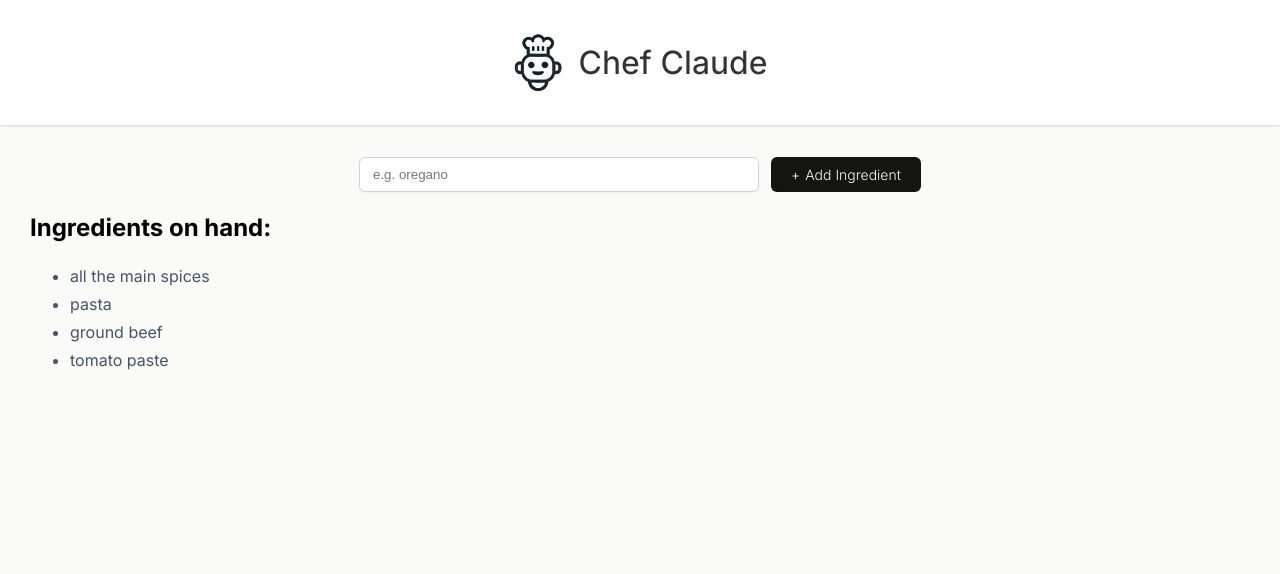
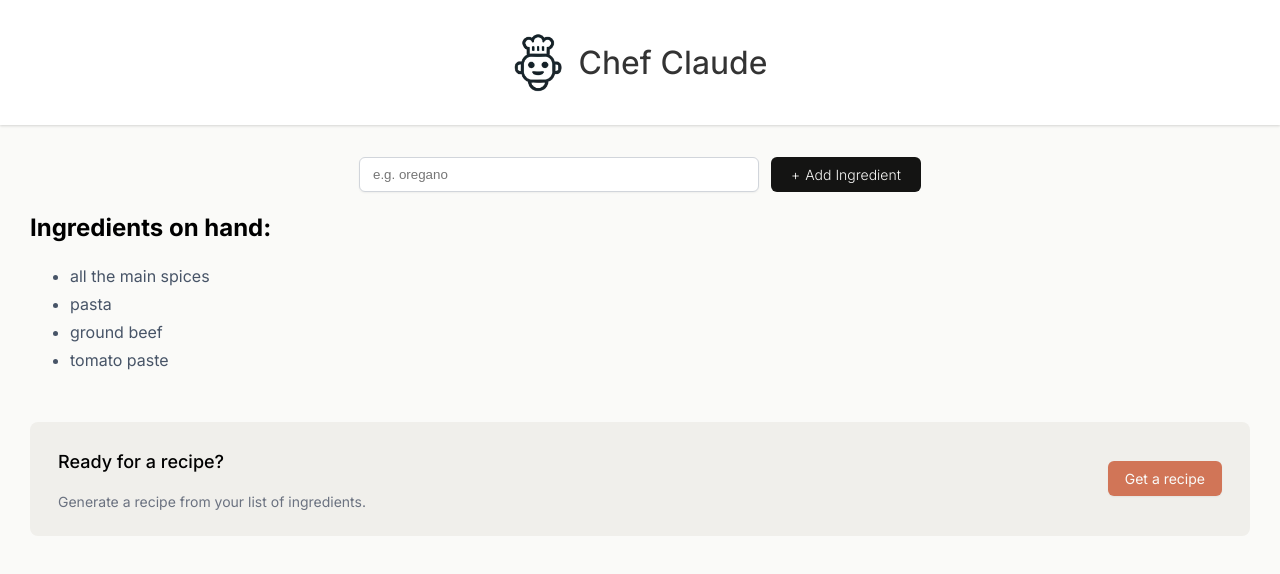
Before and after one commit to chithraka-kal/Chef-Claude, a React (Vite) app: page / in a window 1280 px wide. Shown: the top 574 px of the page. Built offline with nearby package versions, Linux system fonts and the light colour scheme.

Commit message:
claude recipe

```diff
--- a/src/components/ClaudeRecipe.jsx
+++ b/src/components/ClaudeRecipe.jsx
@@ -3,12 +3,12 @@ export default function ClaudeRecipe(props){
     <section className='ingredients-section'>
                 <h2>Ingredients on hand:</h2>
                 <ul className="ingredients-list" aria-live="polite">{props.ingredientItems}</ul>
-                {props.length > 3 && <div className="get-recipe-container">
+                {props.ingredients.length > 3 && <div className="get-recipe-container">
                     <div>
                         <h3>Ready for a recipe?</h3>
                         <p>Generate a recipe from your list of ingredients.</p>
                     </div>
-                    <button>Get a recipe</button>
+                    <button onClick={props.toggleRecipe}>Get a recipe</button>
                 </div>}
             </section>
 
```
